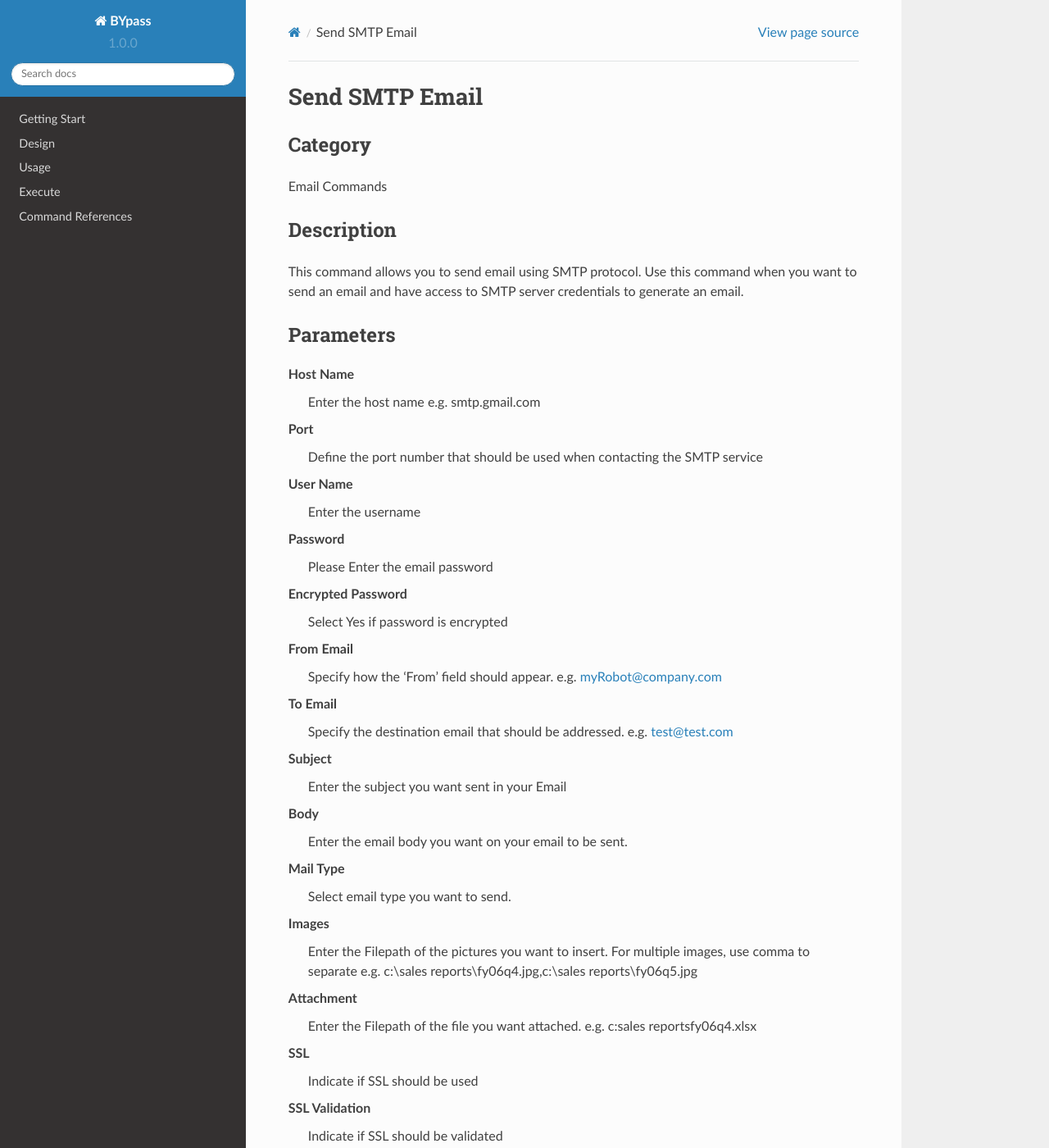
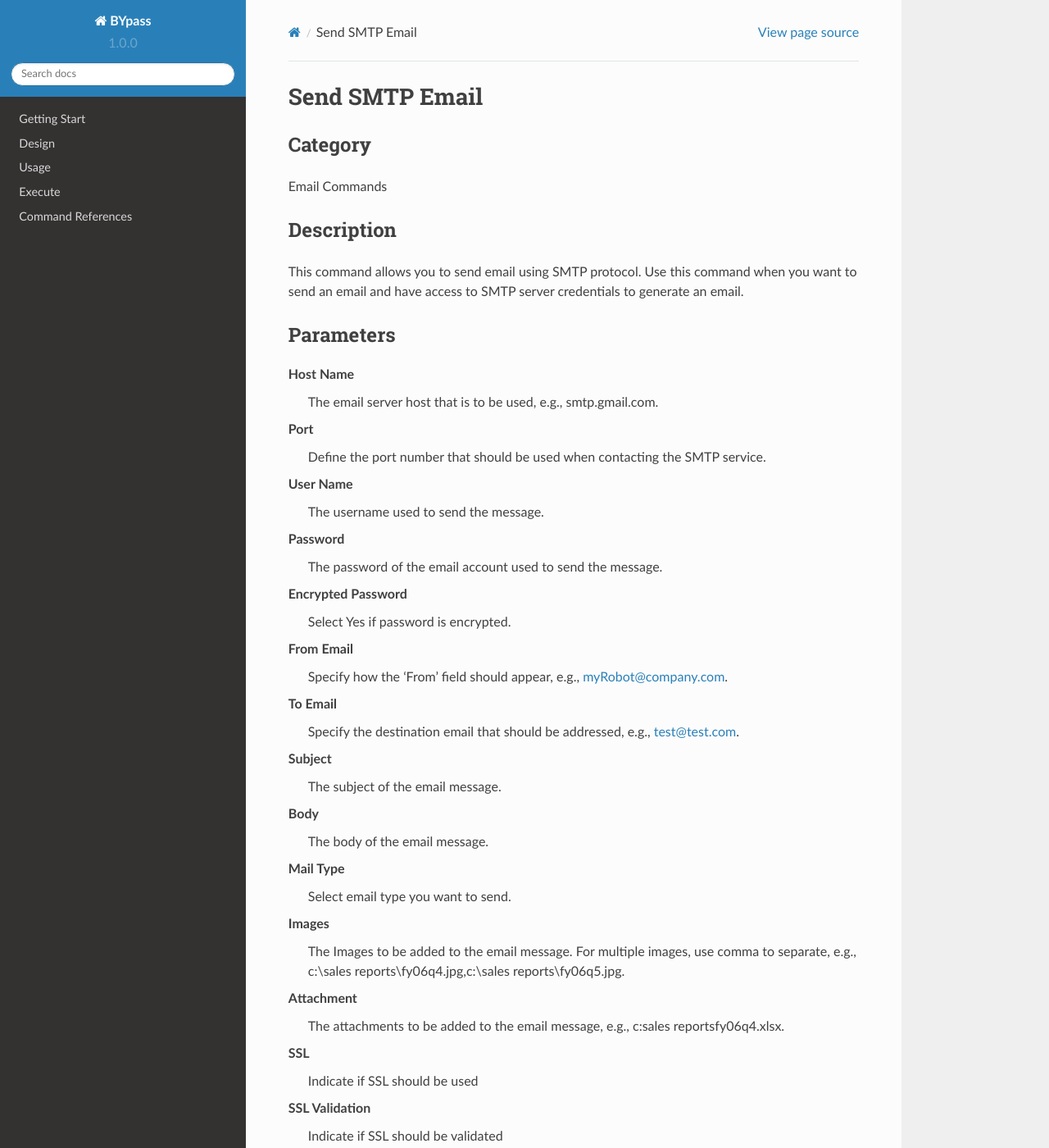
Before and after one commit to stupidmankind/BYpassDoc, a Sphinx documentation site: the page built from docs/source/commands/smtpsendemail.rst, in a window 1280 px wide and 1400 px high. Shown: the whole window at 82% size. Built offline with Sphinx 7.4.7 and the Read the Docs theme 2.0.0, drawn with Linux system fonts in a browser that asks for light colours.

Commit message:
Update smtpsendemail.rst
Edit description

```diff
--- a/docs/source/commands/smtpsendemail.rst
+++ b/docs/source/commands/smtpsendemail.rst
@@ -14,40 +14,40 @@ Parameters
 ----------
 
 **Host Name**
-	Enter the host name e.g. smtp.gmail.com
+	The email server host that is to be used, e.g., smtp.gmail.com.
 
 **Port**
-	Define the port number that should be used when contacting the SMTP service
+	Define the port number that should be used when contacting the SMTP service.
 
 **User Name**
-	Enter the username
+	The username used to send the message.
 
 **Password**
-	Please Enter the email password
+	The password of the email account used to send the message.
 
 **Encrypted Password**
-	Select Yes if password is encrypted
+	Select Yes if password is encrypted.
 
 **From Email**
-	Specify how the 'From' field should appear. e.g. myRobot@company.com
+	Specify how the 'From' field should appear, e.g., myRobot@company.com.
 
 **To Email**
-	Specify the destination email that should be addressed. e.g. test@test.com
+	Specify the destination email that should be addressed, e.g., test@test.com.
 
 **Subject**
-	Enter the subject you want sent in your Email
+	The subject of the email message.
 
 **Body**
-	Enter the email body you want on your email to be sent.
+	The body of the email message.
 
 **Mail Type**
 	Select email type you want to send.
 
 **Images**
-	Enter the Filepath of the pictures you want to insert. For multiple images, use comma to separate e.g. c:\\sales reports\\fy06q4.jpg,c:\\sales reports\\fy06q5.jpg
+	The Images to be added to the email message. For multiple images, use comma to separate, e.g., c:\\sales reports\\fy06q4.jpg,c:\\sales reports\\fy06q5.jpg.
 
 **Attachment**
-	Enter the Filepath of the file you want attached. e.g. c:sales reports\fy06q4.xlsx
+	The attachments to be added to the email message, e.g., c:sales reports\fy06q4.xlsx.
 
 **SSL**
 	Indicate if SSL should be used
```
